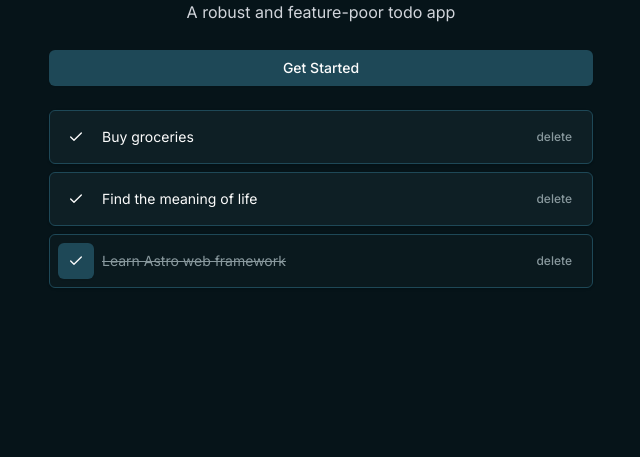
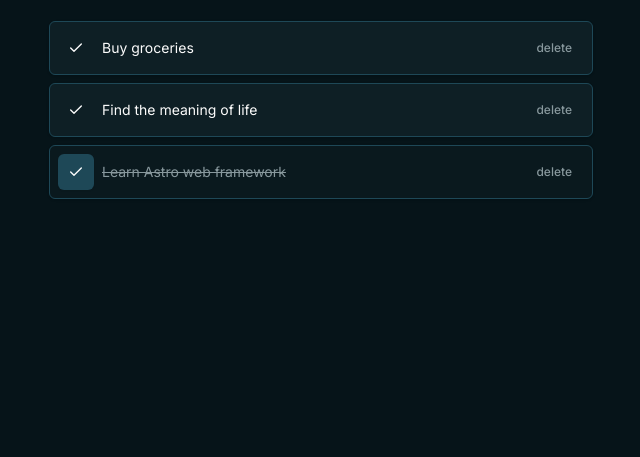
Before and after one commit to riley-paul/todos, an Astro site: page /welcome in a window 1280 px wide. Shown: the part 343-800 px from the top of the page, without its empty margins (319-959 px from the left). Built offline with nearby package versions, Linux system fonts and the light colour scheme; Astro itself is replaced by a stand-in of ours.

Commit message:
move lucia file to api directory

```diff
--- a/src/api/middleware/auth.ts
+++ b/src/api/middleware/auth.ts
@@ -1,7 +1,7 @@
 import { createMiddleware } from "hono/factory";
 import { verifyRequestOrigin } from "lucia";
 import { getCookie, setCookie } from "hono/cookie";
-import { lucia } from "@/lib/lucia";
+import { lucia } from "@/api/lib/lucia";
 import { luciaToHonoCookieAttributes } from "../helpers/cookie-attributes";
 
 const authMiddleware = createMiddleware(async (c, next) => {
--- a/src/api/routes/auth.ts
+++ b/src/api/routes/auth.ts
@@ -1,7 +1,7 @@
 import { Hono } from "hono";
 import { generateState } from "arctic";
 import { setCookie } from "hono/cookie";
-import { github, lucia } from "@/lib/lucia";
+import { github, lucia } from "@/api/lib/lucia";
 import { OAuth2RequestError } from "arctic";
 import { generateIdFromEntropySize } from "lucia";
 import { db } from "@/api/db";
--- a/src/middleware.ts
+++ b/src/middleware.ts
@@ -1,6 +1,6 @@
 import { verifyRequestOrigin } from "lucia";
 import { defineMiddleware } from "astro:middleware";
-import { lucia } from "@/lib/lucia";
+import { lucia } from "@/api/lib/lucia";
 
 export const onRequest = defineMiddleware(async (context, next) => {
 	if (context.request.method !== "GET") {
--- a/src/pages/welcome.astro
+++ b/src/pages/welcome.astro
@@ -36,7 +36,7 @@ const sampleTodos: Todo[] = [
 
 <Root>
   <main
-    class="container2 flex flex-col items-center gap-6 min-h-[100svh] justify-center"
+    class="container2 flex flex-col pt-[10vh] gap-6 min-h-[100svh]"
   >
     <div class="flex items-center justify-center">
       <CircleCheckBig size="5rem" className="text-primary" />
```
Also changed, not shown: src/api/lib/lucia.ts (renamed from src/lib/lucia.ts).
